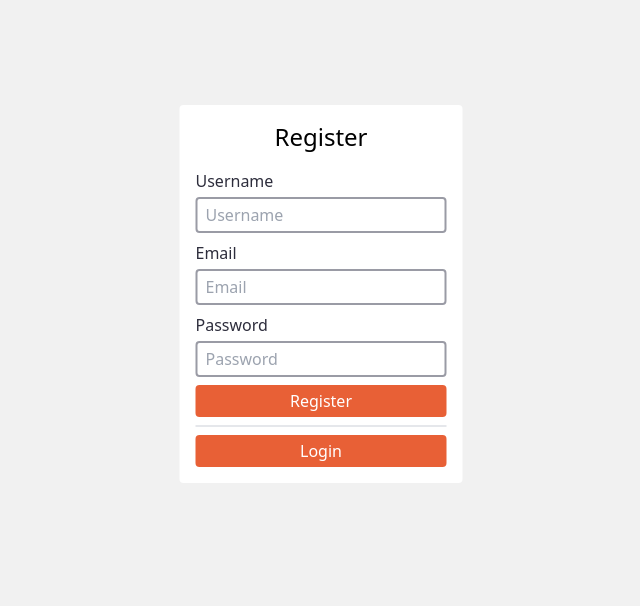
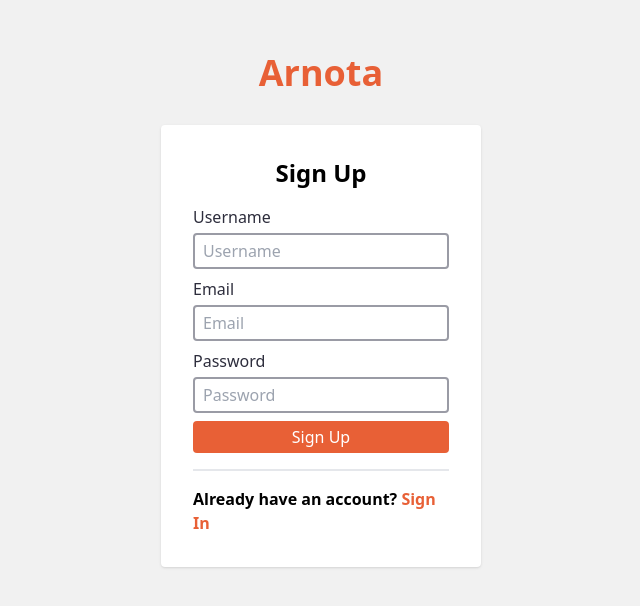
Before and after one commit to ArnNied/arnota, a Next.js app: page /register in a window 1280 px wide. Shown: the part 106-712 px from the top of the page, without its empty margins (319-959 px from the left). Built offline with nearby package versions, Linux system fonts and the light colour scheme; no server answers.

Commit message:
refactor: redesign login and register page

```diff
--- a/components/note/CreateOrEdit.tsx
+++ b/components/note/CreateOrEdit.tsx
@@ -66,6 +66,7 @@ export default function CreateOrEdit({
             Visibility
           </label>
           <select
+            key={note.visibility}
             id='visibility'
             name='visibility'
             className='block w-32 px-2 py-1 bg-white border-2 border-secondary focus:border-primary rounded focus:outline-none'
--- a/lib/utils.ts
+++ b/lib/utils.ts
@@ -18,7 +18,7 @@ export const emptyNote: TNote = {
   plainBody: '',
   category: '',
   tags: [],
-  visibility: EVisibility.PUBLIC,
+  visibility: EVisibility.PRIVATE,
   favoritedBy: [],
   lastModified: 0,
   createdAt: 0
--- a/pages/favorites.tsx
+++ b/pages/favorites.tsx
@@ -76,8 +76,8 @@ const FavoritesPage: NextPage = () => {
         </div>
         <NoteList
           notes={filteredNotes}
-          noNotesMessage="You don't have any notes"
-          noNotesSubMessage='Start writing down your ideas and thoughts'
+          noNotesMessage="You don't have any favorite notes yet"
+          noNotesSubMessage='Any note you favorite will show up here'
         />
       </div>
     </MainLayout>
--- a/pages/login.tsx
+++ b/pages/login.tsx
@@ -41,6 +41,8 @@ const LoginPage: NextPage = () => {
   ): Promise<void> {
     e.preventDefault();
 
+    if (signInLoading) return;
+
     const signedInUser = await signInWithEmailAndPassword(email, password);
 
     if (signedInUser) {
@@ -57,9 +59,15 @@ const LoginPage: NextPage = () => {
   }
 
   return (
-    <div className='p-4 bg-white rounded centered'>
-      <h2 className='text-2xl text-center'>Login</h2>
-      <form onSubmit={handleSubmit} className='mt-4'>
+    <div className='h-full flex flex-col items-center justify-center'>
+      <h1 className='w-fit p-4 font-bold text-4xl text-primary text-center'>
+        <Link href='/' className='block p-4'>
+          Arnota
+        </Link>
+      </h1>
+      <div className='w-full max-w-[20rem] bg-white p-8 rounded shadow'>
+        <h2 className='font-semibold text-2xl text-center'>Sign In</h2>
+        <form onSubmit={handleSubmit} className='w-full mt-4'>
           <div className='space-y-2'>
             <InputWithLabel
               id='email'
@@ -82,16 +90,17 @@ const LoginPage: NextPage = () => {
             className='w-full mt-2 px-2 py-1 bg-primary text-white rounded'
           >
             {signInLoading && 'Loading...'}
-          {!signInLoading && 'Login'}
+            {!signInLoading && 'Sign In'}
           </button>
-        <div className='my-2 border'></div>
-        <Link
-          href='/register'
-          className='block w-full px-2 py-1 bg-primary text-white text-center rounded'
-        >
-          Register
+          <div className='my-4 border'></div>
+          <p className='font-semibold'>
+            New to Arnota?{' '}
+            <Link href='/register' className='text-primary'>
+              Create an account
             </Link>
+          </p>
         </form>
+      </div>
     </div>
   );
 };
--- a/pages/register.tsx
+++ b/pages/register.tsx
@@ -47,6 +47,8 @@ const RegisterPage: NextPage = () => {
   ): Promise<void> {
     e.preventDefault();
 
+    if (registrationLoading) return;
+
     if (email === '' || password === '') {
       return alert("Email or password can't be empty");
     } else if (password.length < 6) {
@@ -89,9 +91,15 @@ const RegisterPage: NextPage = () => {
   }
 
   return (
-    <div className='p-4 bg-white rounded centered'>
-      <h2 className='text-2xl text-center'>Register</h2>
-      <form onSubmit={handleSubmit} className='mt-4'>
+    <div className='h-full flex flex-col items-center justify-center'>
+      <h1 className='w-fit p-4 font-bold text-4xl text-primary text-center'>
+        <Link href='/' className='block p-4'>
+          Arnota
+        </Link>
+      </h1>
+      <div className='w-full max-w-[20rem] bg-white p-8 rounded shadow'>
+        <h2 className='font-semibold text-2xl text-center'>Sign Up</h2>
+        <form onSubmit={handleSubmit} className='w-full mt-4'>
           <div className='space-y-2'>
             <InputWithLabel
               id='username'
@@ -120,16 +128,17 @@ const RegisterPage: NextPage = () => {
             className='w-full mt-2 px-2 py-1 bg-primary bg-blend-overlay text-white rounded'
           >
             {registrationLoading && 'Loading...'}
-          {!registrationLoading && 'Register'}
+            {!registrationLoading && 'Sign Up'}
           </button>
-        <div className='my-2 border'></div>
-        <Link
-          href='/login'
-          className='block w-full px-2 py-1 bg-primary text-white text-center rounded'
-        >
-          Login
+          <div className='my-4 border'></div>
+          <p className='font-semibold'>
+            Already have an account?{' '}
+            <Link href='/login' className='text-primary'>
+              Sign In
             </Link>
+          </p>
         </form>
+      </div>
     </div>
   );
 };
```
Lines whose indentation alone changed are shown as unchanged.
